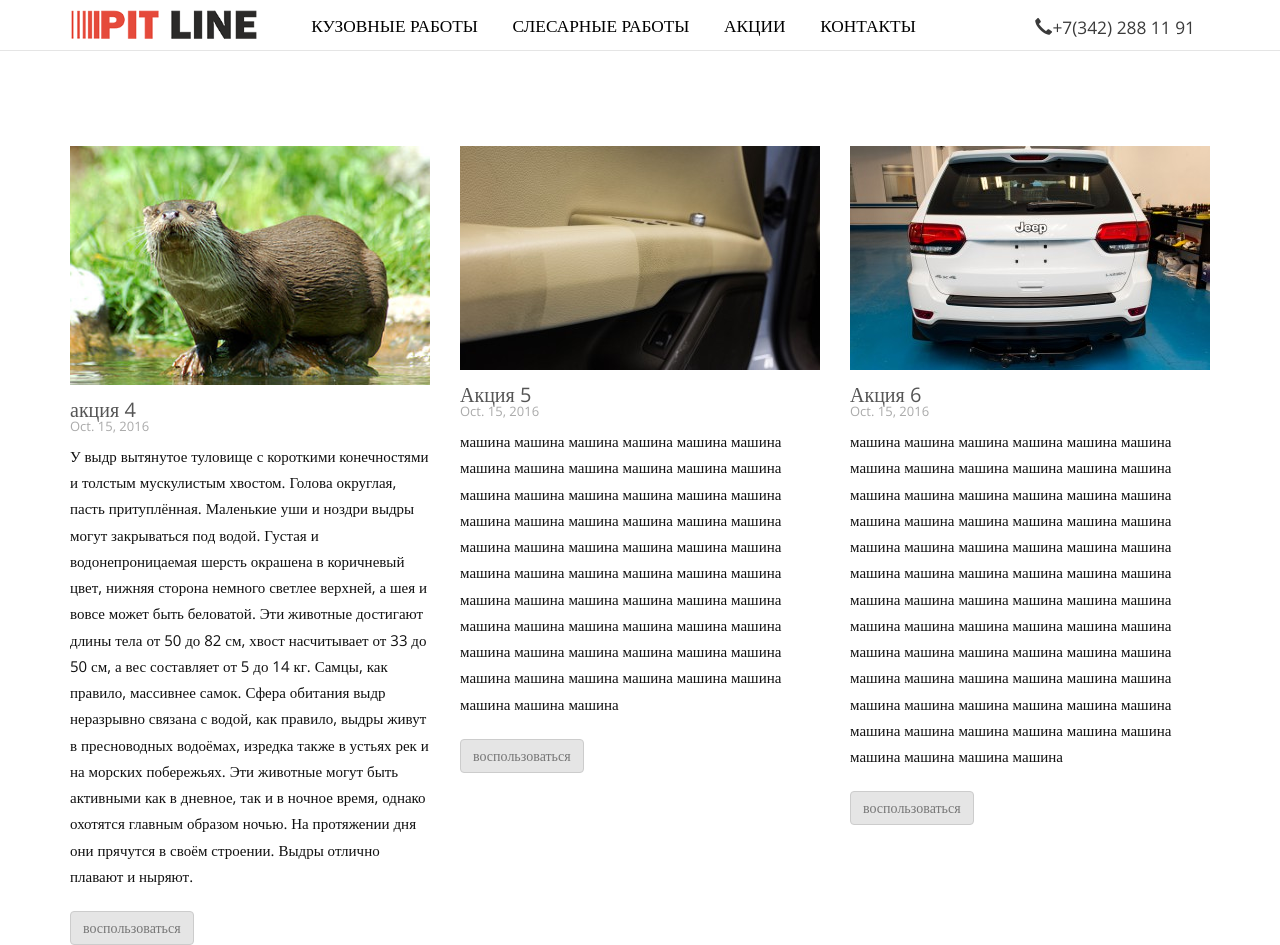
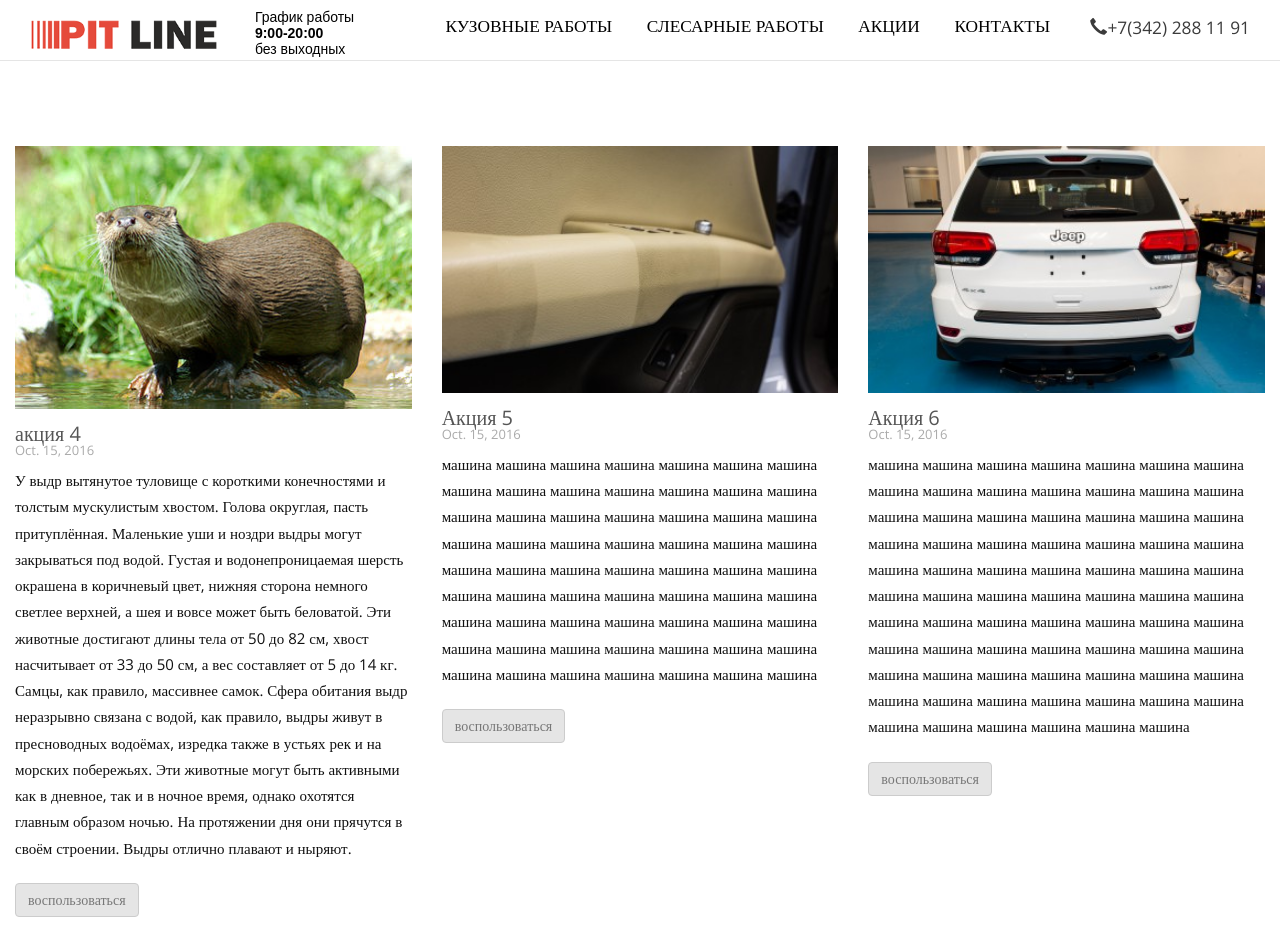
Before and after one commit to che4web/pitline, a Django app: a page that uses app/templates/base.html in a window 1280 px wide. After the commit the page ends 917 px from the top, so only its background shows below. Run offline with Django 3.2, Linux system fonts and the light colour scheme; data comes from the database, SQL or seed files in the repository; some libraries are stand-ins or nearby versions.

Commit message:
css index base

```diff
--- a/app/static/app/content/site.css
+++ b/app/static/app/content/site.css
@@ -266,3 +266,18 @@ background: #e5e5e5;
 .contact-page__contacts__descr a:active {
     color: #FFFFFF;
  }
+
+.schedule{
+    /*margin-left:30px;*/
+    margin-right:30px;
+    margin-top:10px;
+    font-size:14px;
+    /*padding-left:15px;
+    padding-right:15px;*/
+    /*float:right;*/
+    /*background:url('logo.png') no-repeat 0 0 0 10 ;*/
+}
+
+.container{
+    max-width:1300px;
+}
--- a/app/templates/base.html
+++ b/app/templates/base.html
@@ -48,7 +48,16 @@
 					<span class="icon-bar"></span>
 					<span class="icon-bar"></span>
 				</button>
-				<a href="/" class="navbar-brand"><img src="{%static 'app/images/logo.png'%}"></a>
+                <div class="schedule">
+                    <div class="col-md-7">
+				        <a href="/" class="navbar-brand"><img src="{%static 'app/images/logo.png'%}"></a>
+                    </div>
+                    <div class="col-md-5" style="color:black; font-family: 'Dosis', sans-serif;">
+                        График работы <br />
+                        <label style="font-weight:bold; padding-top:2px; padding-bottom:2px">9:00-20:00</label><br />
+                        без выходных
+                    </div>
+                </div>
 			</div>
 			<div class="navbar-collapse collapse">
 				<ul class="nav navbar-nav">
--- a/locksmith/templates/locksmith/index.html
+++ b/locksmith/templates/locksmith/index.html
@@ -3,7 +3,7 @@
 
  {% block navbar-small %}
     <li><a href="#offer">Наши услуги</a></li>
-    <li><a href="#price">стоимость работ</a></li>
+    <li><a href="#price">Цены</a></li>
     <li><a href="#work">Как мы работаем</a></li>
     <li><a href="#reviews">Отзывы</a></li>
     <li><a href="#project">Проекты</a></li>
```
Also changed, not shown: app/templates/app/index.html (+5 -2 lines), app/static/app/content/logo.png (added), 2 other files.
